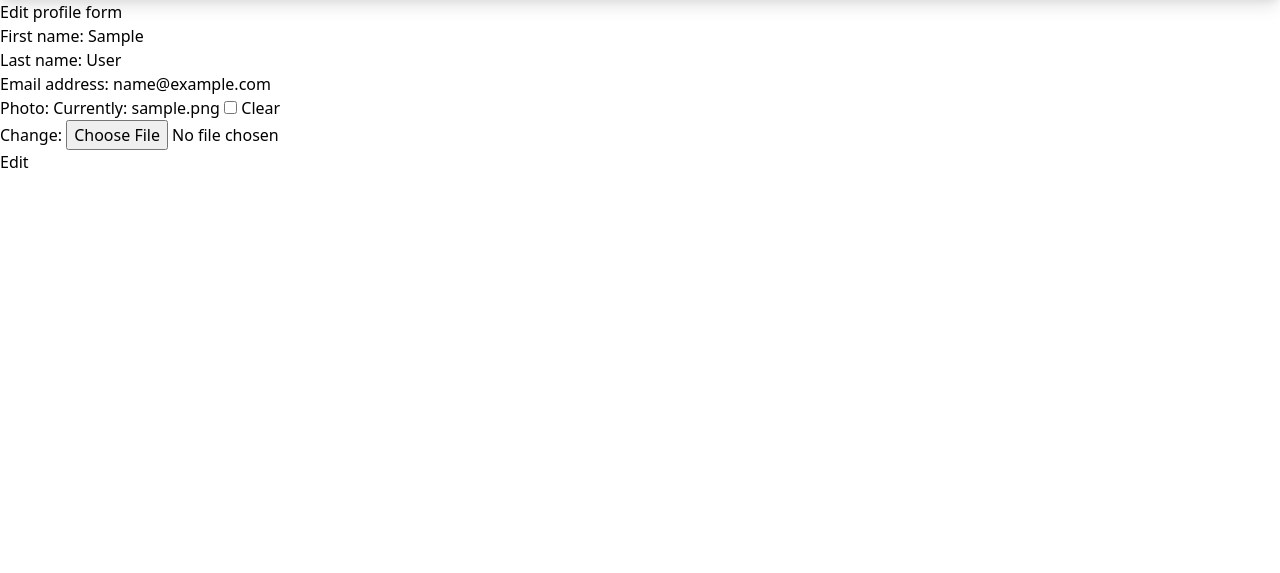
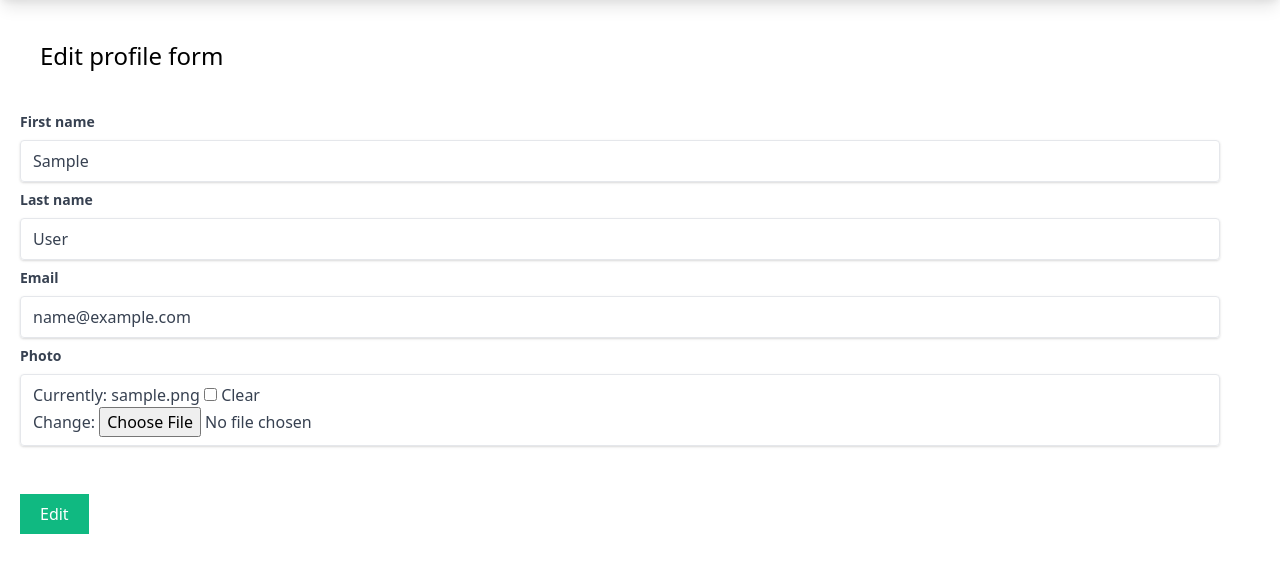
Before and after one commit to breezh/socialproject, a Django app: page /users/edit/ in a window 1280 px wide. Shown: the part 56-629 px from the top of the page. Run offline with Django 5.2, Linux system fonts and the light colour scheme; a user stored in the database is signed in; tables that the repository leaves empty hold one stand-in row (values such as "Sample post"); style sheets or scripts are compiled from the project's sources.

Commit message:
more styling

```diff
--- /dev/null
+++ b/users/static/users/style.css
@@ -0,0 +1,3 @@
+input:focus{
+    outline: none;
+}
--- a/users/templates/users/base.html
+++ b/users/templates/users/base.html
@@ -7,6 +7,7 @@
     <meta name="viewport" content="width=device-width, initial-scale=1.0">
     <title>Document</title>
     <link rel="stylesheet" href="{% static 'users/styles.css' %}">
+    <link rel="stylesheet" href="{% static 'users/style.css' %}">
     <style>
         .space-x-1 > * {
             display: inline-block;
@@ -21,7 +22,7 @@
             <div class="flex justify-between">
                 <!-- Logo -->
                 <div>
-                    <a class="flex" href="">
+                    <a class="flex" href="/users/">
                         <img class="h-8 w-8 mr-2" src="{% static 'users/images/social.png' %}" alt="">
                         <span class="font-semibold text-lg text-gray-500">Photo App</span>
                     </a>
--- a/users/templates/users/edit.html
+++ b/users/templates/users/edit.html
@@ -1,10 +1,33 @@
 {% extends 'users/base.html' %}
 {% block body %}
-<h2>Edit profile form</h2>
-<form method="post" enctype="multipart/form-data">
+<h2 class="text-2xl m-10">Edit profile form</h2>
+<form class="px-5" method="post" enctype="multipart/form-data">
     {% csrf_token %}
-    {{ user_form.as_p }}
-    {{ profile_form.as_p }}
-    <button type="submit">Edit</button>
+    <div class="mb-2">
+        <label class="block text-gray-700 text-sm font-bold mb-2" for="">First name</label>
+        <div class="shadow appearance-none border rounded py-2 px-3 mr-10 text-gray-700">
+            {{ user_form.first_name }}
+        </div>
+    </div>
+    <div class="mb-2">
+        <label class="block text-gray-700 text-sm font-bold mb-2" for="">Last name</label>
+        <div class="shadow appearance-none border rounded py-2 px-3 mr-10 text-gray-700">
+            {{ user_form.last_name }}
+        </div>
+    </div>
+    <div class="mb-2">
+        <label class="block text-gray-700 text-sm font-bold mb-2" for="">Email</label>
+        <div class="shadow appearance-none border rounded py-2 px-3 mr-10 text-gray-700">
+            {{ user_form.email}}
+        </div>
+    </div>
+    <div class="mb-2">
+        <label class="block text-gray-700 text-sm font-bold mb-2" for="">Photo</label>
+        <div class="shadow appearance-none border rounded py-2 px-3 mr-10 text-gray-700">
+            {{ profile_form.photo}}
+        </div>
+    </div>
+
+    <button class="text-white bg-green-500 px-5 py-2 my-10" type="submit">Edit</button>
 </form>
 {% endblock %}
```
